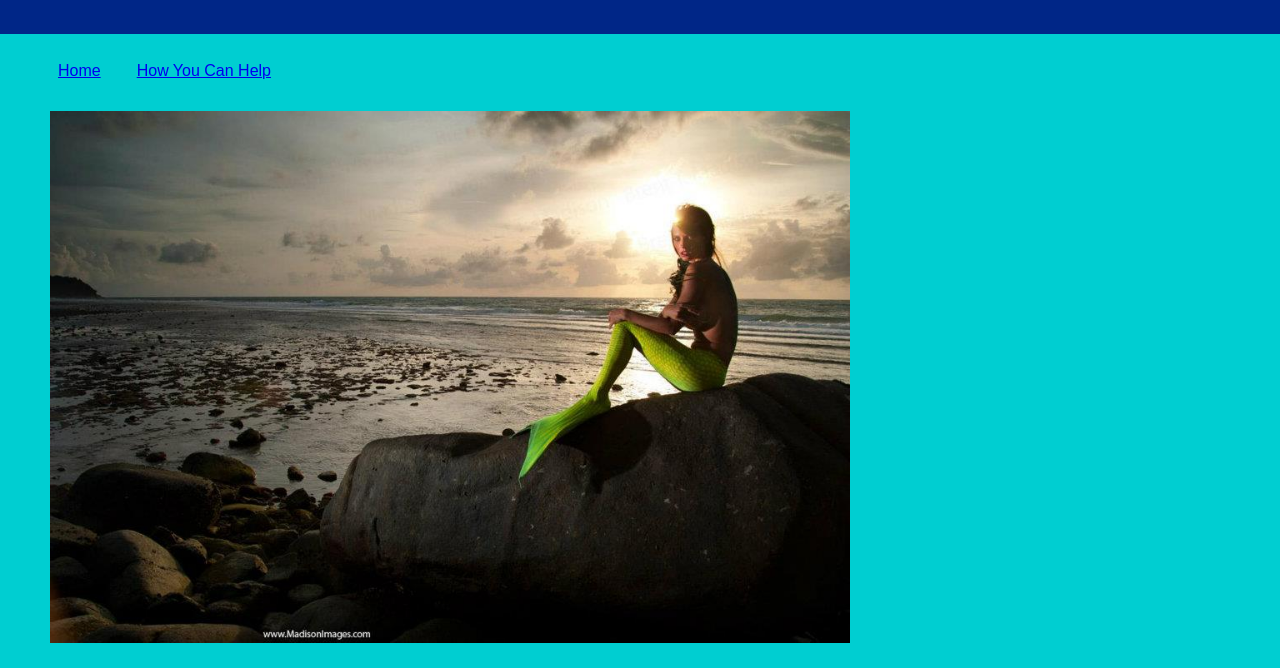
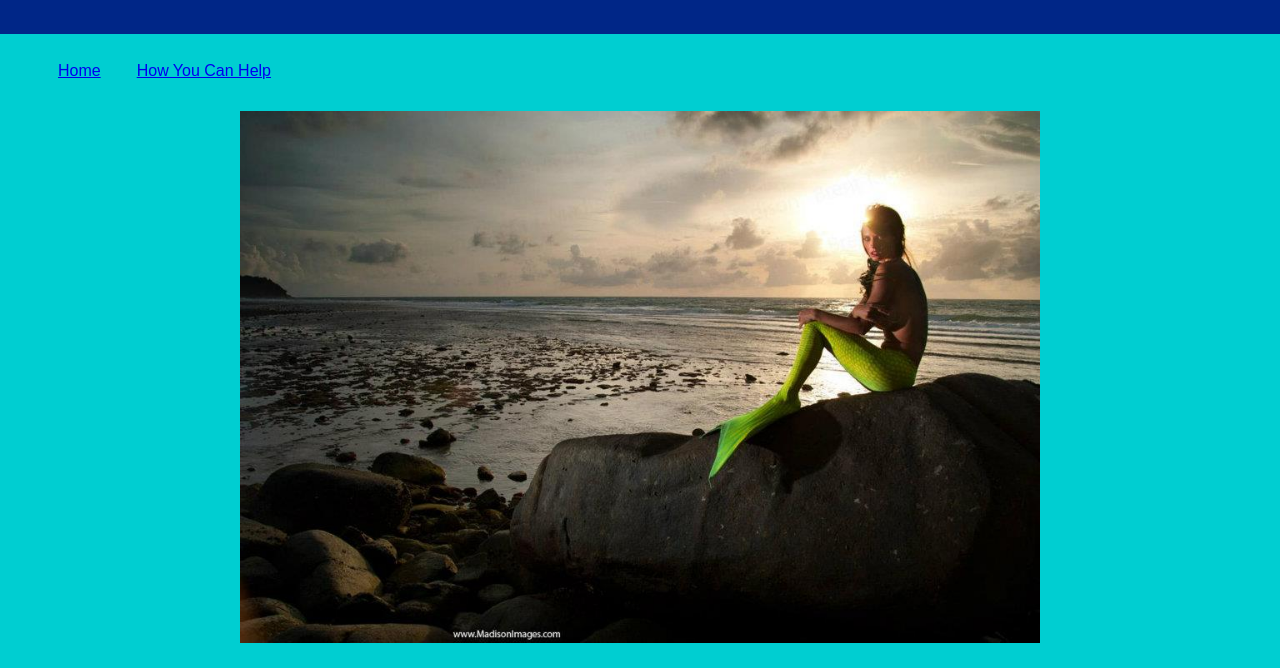
Before and after one commit to Kylah21/Kylah21.github.io, a plain HTML site: page index.html in a window 1280 px wide. Shown: the part 85-753 px from the top of the page. Drawn offline with Linux system fonts and the light colour scheme.

Commit message:
fix merpeople.css

```diff
--- a/merpeople.css
+++ b/merpeople.css
@@ -12,7 +12,8 @@ html {
 
    }
    .mermaid{
-     margin-left: 50px;
+     margin-left: auto;
+    margin-right: auto;
    }
 
 
```
